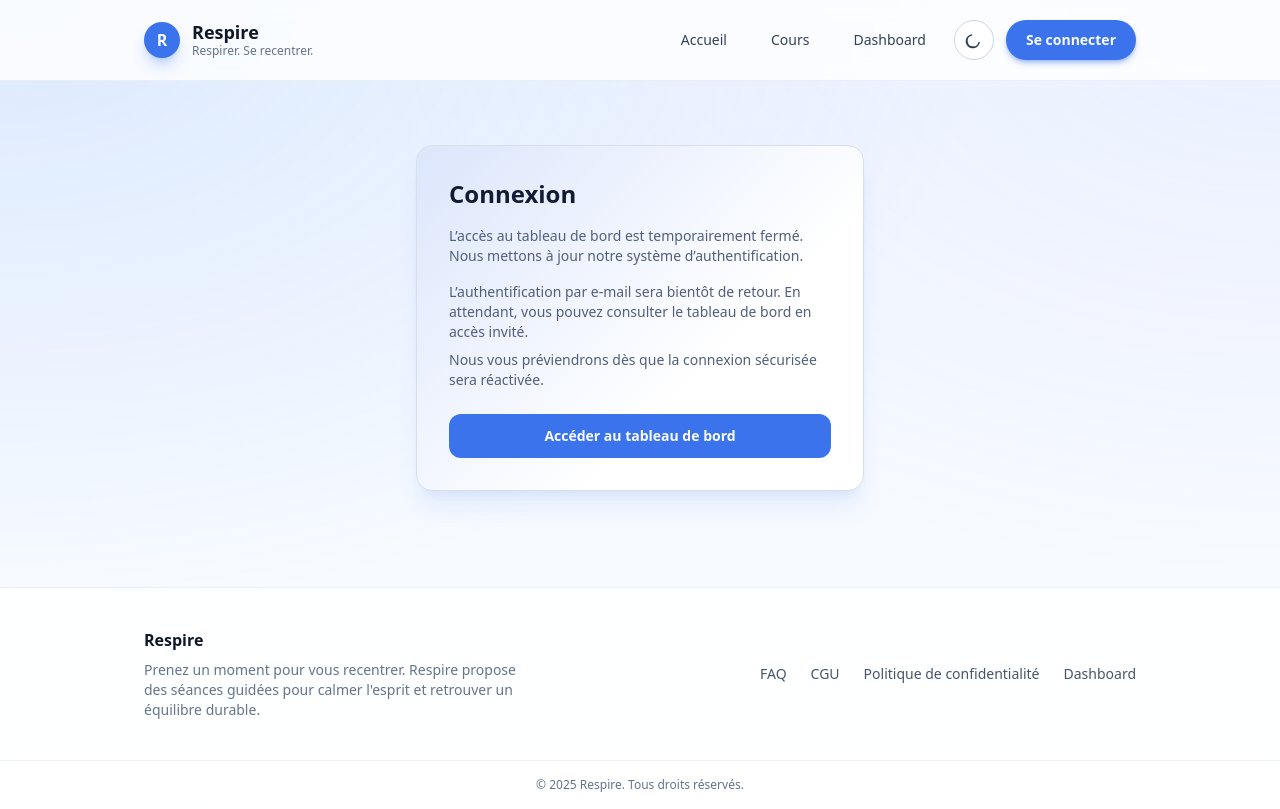
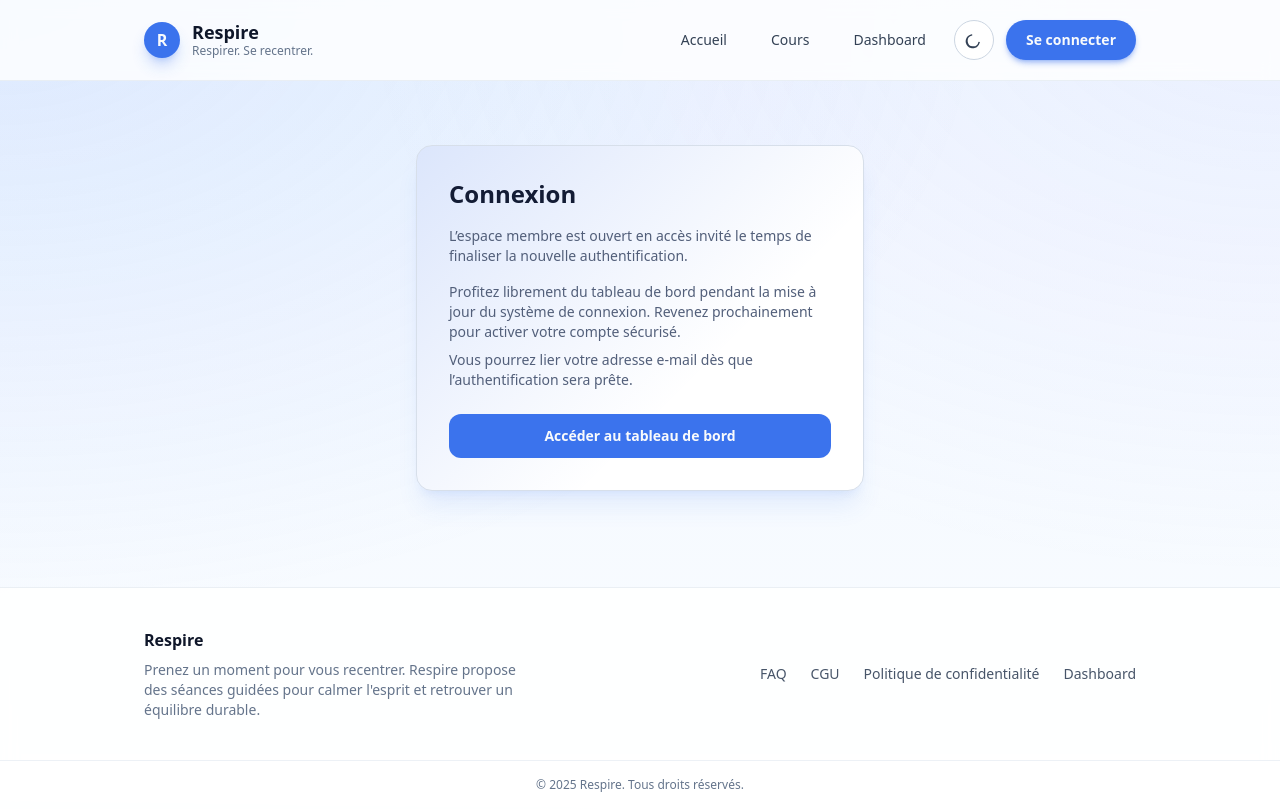
Before and after one commit to Sarpanim/respire, a Next.js app: page /login in a window 1280 px wide. Built offline with nearby package versions, Linux system fonts and the light colour scheme; no server answers.

Commit message:
Open dashboard access

```diff
--- a/app/(auth)/login/page.tsx
+++ b/app/(auth)/login/page.tsx
@@ -6,8 +6,7 @@ export default function LoginPage() {
       <div className="card space-y-4">
         <h1 className="text-2xl font-semibold text-foreground">Connexion</h1>
         <p className="text-sm text-muted-foreground">
-          L’accès au tableau de bord est temporairement fermé. Nous mettons à jour notre système
-          d’authentification.
+          L’espace membre est ouvert en accès invité le temps de finaliser la nouvelle authentification.
         </p>
         <LoginForm />
       </div>
--- a/components/LoginForm.tsx
+++ b/components/LoginForm.tsx
@@ -7,10 +7,10 @@ export default function LoginForm() {
     <div className="space-y-6">
       <div className="space-y-2 text-sm text-muted-foreground">
         <p>
-          L’authentification par e-mail sera bientôt de retour. En attendant, vous pouvez consulter le tableau de
-          bord en accès invité.
+          Profitez librement du tableau de bord pendant la mise à jour du système de connexion. Revenez prochainement
+          pour activer votre compte sécurisé.
         </p>
-        <p>Nous vous préviendrons dès que la connexion sécurisée sera réactivée.</p>
+        <p>Vous pourrez lier votre adresse e-mail dès que l’authentification sera prête.</p>
       </div>
       <Link
         href="/dashboard"
```
Also changed, not shown: middleware.ts (+0 -10 lines).
